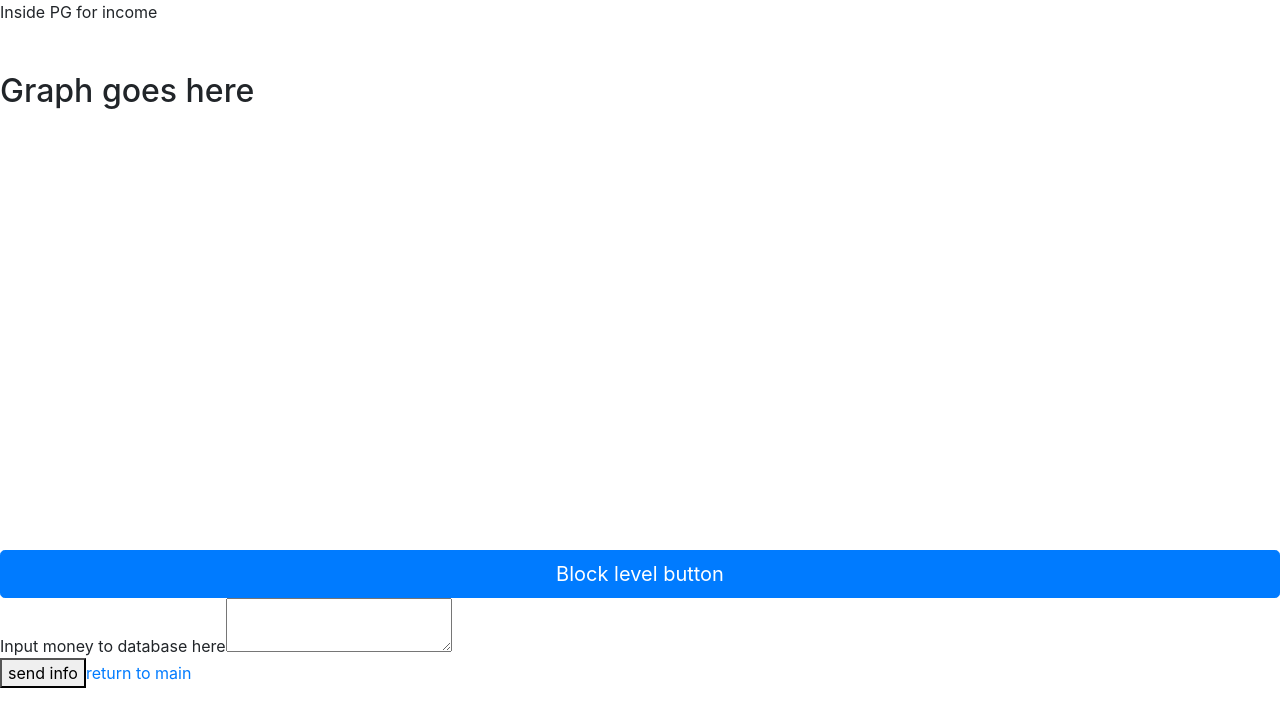
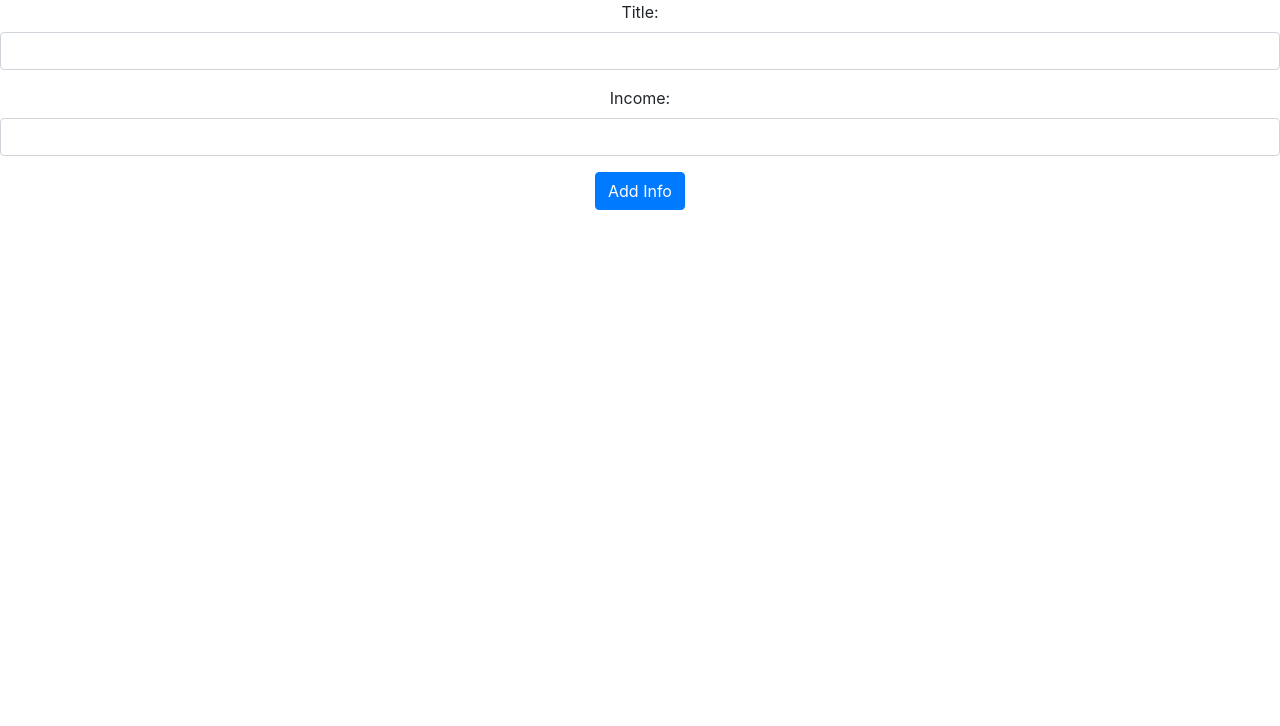
Before and after one commit to Emmanuel-Osabuehien/Professional-Practice-IT-, a React (Create React App) app: page /income in a window 1280 px wide. Shown: the top 726 px of the page. Built offline with nearby package versions, Linux system fonts and the light colour scheme.

Commit message:
Worked On Input and Expenses Page

```diff
--- a/src/App.js
+++ b/src/App.js
@@ -4,7 +4,7 @@ import 'bootstrap/dist/css/bootstrap.min.css';
 import React, { Component } from 'react';
 import { BrowserRouter as Router, Switch, Route } from 'react-router-dom';
 
-import {IncomePg} from './pages/IncomePg'
+import { IncomePg } from './pages/IncomePg';
 import { ExpensePg } from './pages/ExpensePg';
 import { Goal } from './pages/Goal';
 import { Home } from './pages/home';
--- a/src/pages/ExpensePg.js
+++ b/src/pages/ExpensePg.js
@@ -1,7 +1,52 @@
-
+import axios from 'axios';
 import React from 'react';
 
 export class ExpensePg extends React.Component {
+    constructor() {
+        super();
+        this.inputAlert = this.inputAlert.bind(this);
+        this.onSubmit = this.onSubmit.bind(this);
+        this.onChangeTitle = this.onChangeTitle.bind(this);
+        this.onChangeMoney = this.onChangeMoney.bind(this);
+
+        this.state = {
+            Title: '',
+            Money: ''
+        }
+    }
+
+    inputAlert(e){
+        e.preventDefault();
+        alert("Input your income");
+    }
+
+    onChangeTitle(e) {
+        this.setState({
+            Title: e.target.value
+        });
+    }
+
+    onChangeMoney(e) {
+        this.setState({
+            Money: e.target.value
+        });
+    }
+
+    onSubmit(e) {
+        e.preventDefault();
+        alert("Info has been added");
+        const inputExpenses = {
+            title: this.state.Title,
+            Money: this.state.Console
+        }
+        axios.post('http://localhost:4000/expenses', inputExpenses)
+            .then((res) => {
+                console.log(res);
+            })
+            .catch((err) => {
+                console.log(err);
+            });
+    }
 
 
     //allows html in JAVASCRIPT
@@ -9,11 +54,29 @@ export class ExpensePg extends React.Component {
 
         //return html
         return (
-            <div>
-                <a>Inside PG for Expense</a><br/>
-                <a href ="/">return to main</a>
-            </div>
-
+            <div className='App'>
+            <form onSubmit={this.onSubmit}>
+                <div className="form-group">
+                    <label>Title: </label>
+                    <input type='text'
+                        className='form-control'
+                        value={this.state.Title}
+                        onChange={this.onChangeTitle}></input>
+                </div>
+                <div className="form-group">
+                    <label>Expense: </label>
+                    <input type='text'
+                        className='form-control'
+                        value={this.state.Money}
+                        onChange={this.onChangeMoney}></input>
+                </div>
+                <div className="form-group">
+                    <input type='submit'
+                        value='Add Info'
+                        className='btn btn-primary'></input>
+                </div>
+            </form>
+        </div>
         );
     }
 }
--- a/src/pages/IncomePg.js
+++ b/src/pages/IncomePg.js
@@ -1,16 +1,51 @@
-
-import Button from 'react-bootstrap/Button'
+import axios from 'axios';
 import React from 'react';
 
 export class IncomePg extends React.Component {
     constructor() {
         super();
         this.inputAlert = this.inputAlert.bind(this);
+        this.onSubmit = this.onSubmit.bind(this);
+        this.onChangeTitle = this.onChangeTitle.bind(this);
+        this.onChangeMoney = this.onChangeMoney.bind(this);
+
+        this.state = {
+            Title: '',
+            Money: ''
+        }
     }
 
     inputAlert(e){
         e.preventDefault();
         alert("Input your income");
+    }
+
+    onChangeTitle(e) {
+        this.setState({
+            Title: e.target.value
+        });
+    }
+
+    onChangeMoney(e) {
+        this.setState({
+            Money: e.target.value
+        });
+    }
+
+    onSubmit(e) {
+        e.preventDefault();
+        alert("Info has been added");
+        const inputIncome = {
+            title: this.state.Title,
+            Money: this.state.Console
+        }
+        axios.post('http://localhost:4000/incomes', inputIncome)
+            .then((res) => {
+                console.log(res);
+            })
+            .catch((err) => {
+                console.log(err);
+            });
     }
 
 
@@ -19,45 +54,29 @@ export class IncomePg extends React.Component {
 
         //return html
         return (
-            <div>
-                <a>Inside PG for income</a>
-                <br />
-                <br />
-                <br />
-                <h2>Graph goes here</h2>
-                <br />
-                <br />
-                <br />
-                <br />
-                <br />
-                <br />
-                <br />
-                <br />
-                <br />
-                <br />
-                <br />
-                <br />
-                <br />
-                <br />
-                <br />
-                <br />
-                <br />
-                <br />
-
-                <Button  className="btn-primary" color="danger" size="lg" block>
-                    Block level button
-                </Button>
-
-                <a>Input money to database here</a>
-                <textarea>
-                </textarea>
-
-                <br/>
-                <button>send info</button>
-
-                <a href="/">return to main</a>
-            </div>
-
+            <div className='App'>
+            <form onSubmit={this.onSubmit}>
+                <div className="form-group">
+                    <label>Title: </label>
+                    <input type='text'
+                        className='form-control'
+                        value={this.state.Title}
+                        onChange={this.onChangeTitle}></input>
+                </div>
+                <div className="form-group">
+                    <label>Income: </label>
+                    <input type='text'
+                        className='form-control'
+                        value={this.state.Money}
+                        onChange={this.onChangeMoney}></input>
+                </div>
+                <div className="form-group">
+                    <input type='submit'
+                        value='Add Info'
+                        className='btn btn-primary'></input>
+                </div>
+            </form>
+        </div>
         );
     }
 }
```
Also changed, not shown: 1 other file (tests, documents, lock files or other folders).
